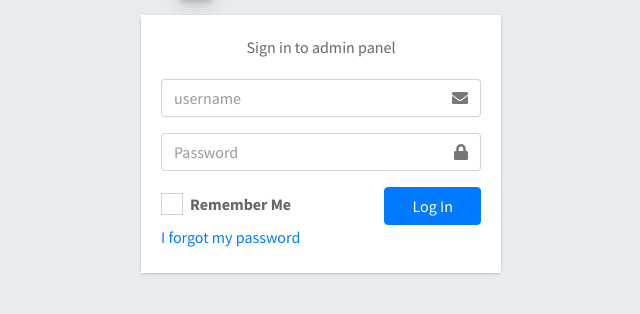
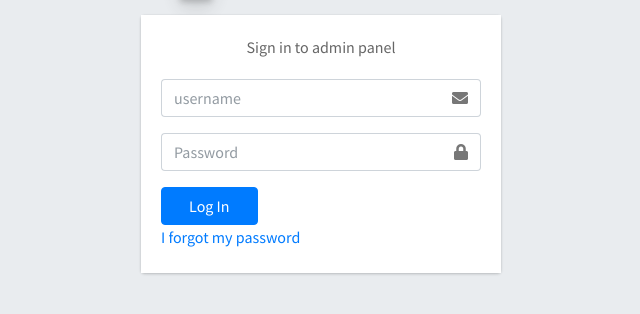
Before and after one commit to mAlex28/only-books, a PHP site: page /admin/login.php in a window 1280 px wide. Shown: the part 288-602 px from the top of the page, without its empty margins (319-959 px from the left). Run offline with PHP 8.4, Linux system fonts and the light colour scheme; some libraries are stand-ins or nearby versions.

Commit message:
modified

```diff
--- a/admin/adminsecurity.php
+++ b/admin/adminsecurity.php
@@ -2,12 +2,12 @@
 session_start();
 include('database/dbconfig.inc.php');
 
-if ($con) {
+if ($conn) {
     echo "Database security connected";
 } else {
     header("Location: database/dbconfig.inc.php");
 }
 
 // if (!$_SESSION['username']) {
-//     header('Location: ./index.php');
+//     header('Location: index.php');
 // }
--- a/admin/database/dbconfig.inc.php
+++ b/admin/database/dbconfig.inc.php
@@ -10,7 +10,7 @@ $db = substr($url["heroku_a5d2e04f2401240"], 1);
 $conn = new mysqli($server, $username, $password, $db);
 
 if ($conn) {
-    echo "connected";
+    // echo "connected";
 } else {
     echo '
     <div class="container-fluid">
--- a/admin/login.php
+++ b/admin/login.php
@@ -15,10 +15,10 @@ include('includes/header.php');
             <div class="card-body login-card-body">
                 <p class="login-box-msg">Sign in to admin panel</p>
                 <?php
-                if (isset($_SESSION['status']) && $_SESSION['status'] != '') {
-                    echo '<div class="alert alert-danger" role="alert">' . $_SESSION['status'] . '</div>';
-                    unset($_SESSION['status']);
-                }
+                // if (isset($_SESSION['status']) && $_SESSION['status'] != '') {
+                //     echo '<div class="alert alert-danger" role="alert">' . $_SESSION['status'] . '</div>';
+                //     unset($_SESSION['status']);
+                // }
                 ?>
                 <form action="adminlogin.php" method="post">
                     <div class="input-group mb-3">
@@ -38,19 +38,11 @@ include('includes/header.php');
                         </div>
                     </div>
                     <div class="row">
-                        <div class="col-8">
-                            <div class="icheck-primary">
-                                <input type="checkbox" id="remember">
-                                <label for="remember">
-                                    Remember Me
-                                </label>
-                            </div>
-                        </div>
-                        <!-- /.col -->
+
                         <div class="col-4">
                             <button type="submit" name="adminLoginBtn" class="btn btn-primary btn-block">Log In</button>
                         </div>
-                        <!-- /.col -->
+
                     </div>
                 </form>
 
```
Also changed, not shown: admin/adminlogin.php (+5 -5 lines).
